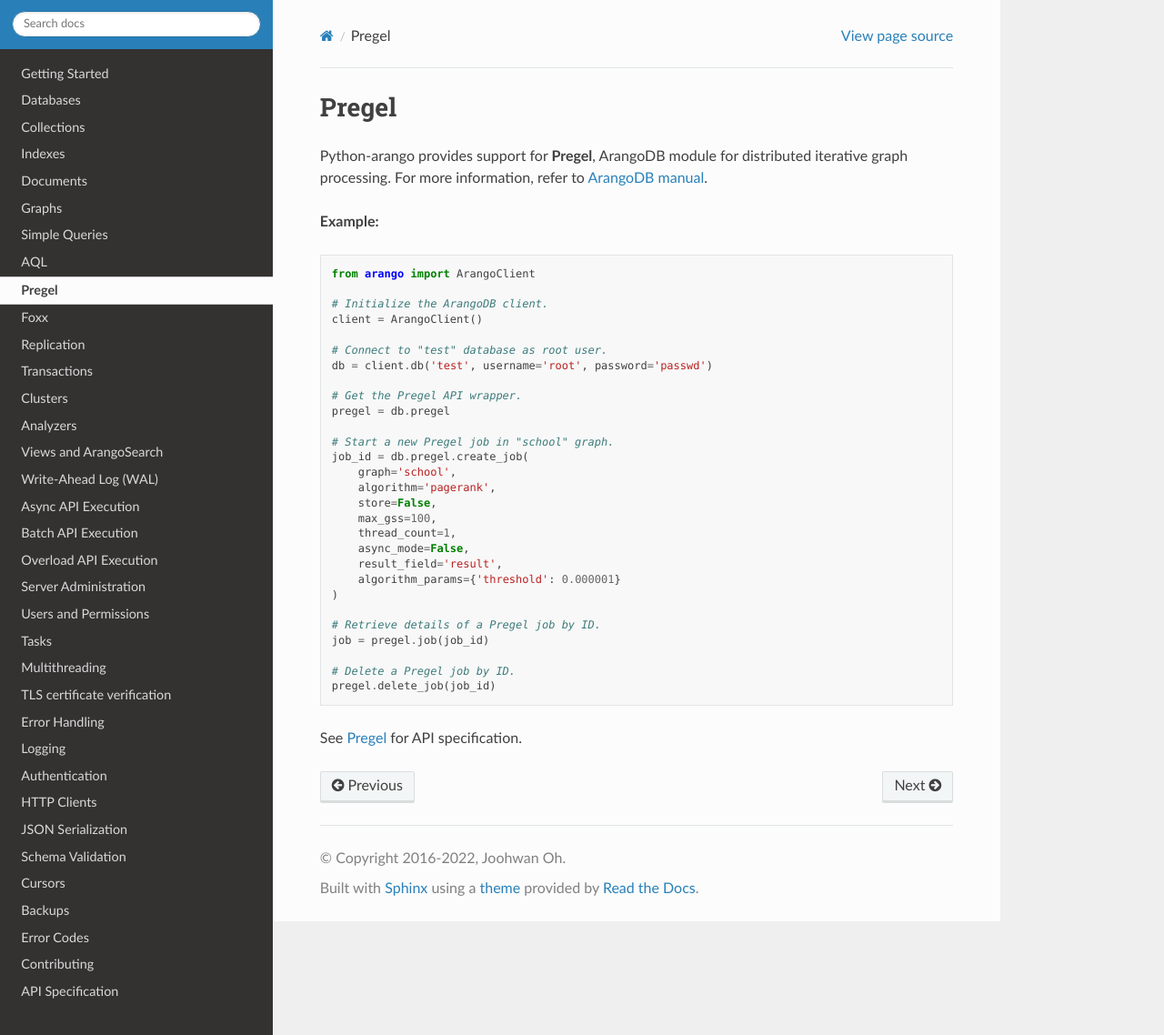
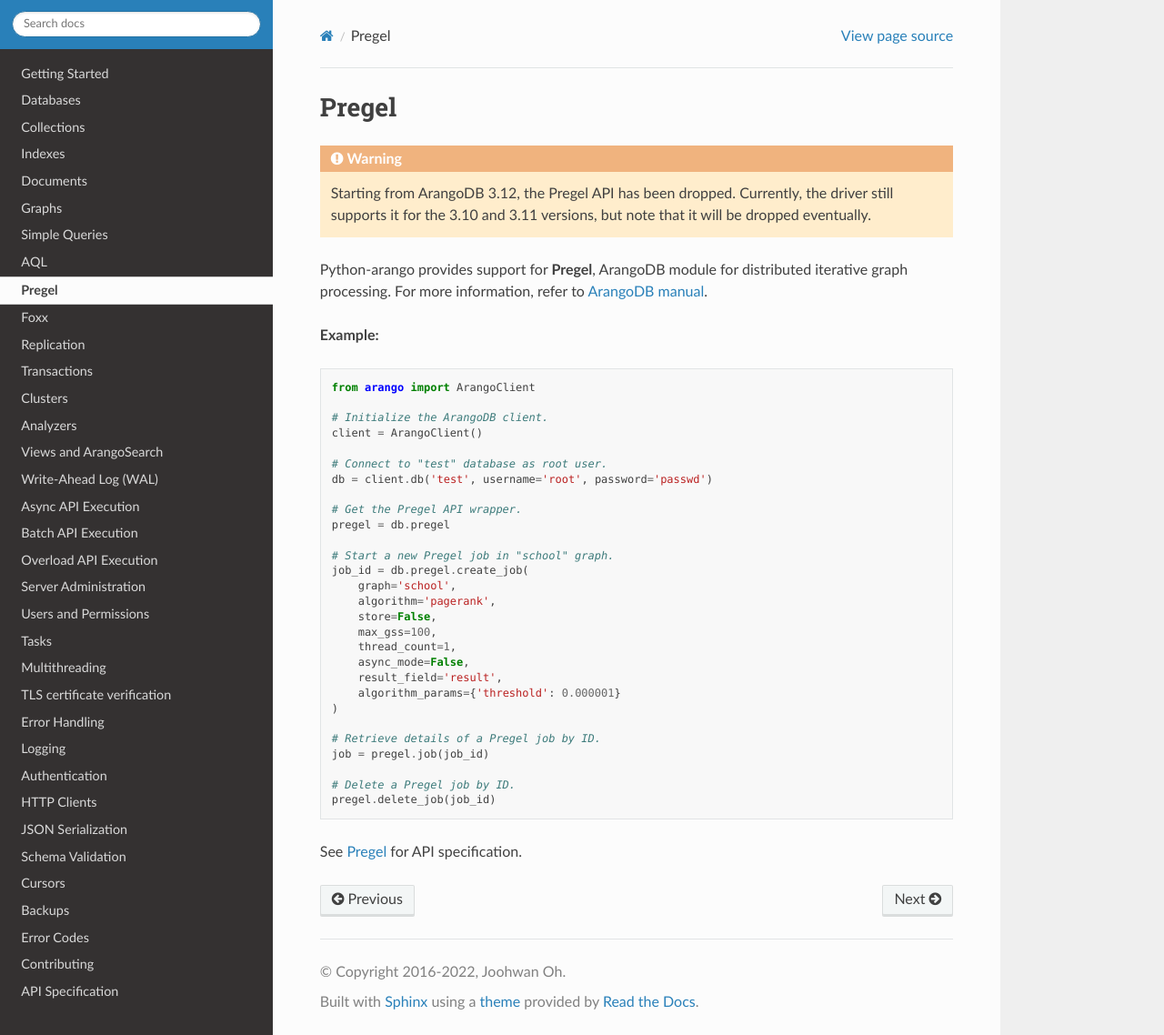
Before and after one commit to arangodb/python-arango, a Sphinx documentation site: the page built from docs/pregel.rst, in a window 1280 px wide and 1138 px high. Shown: the whole window at 91% size. Built offline with Sphinx 7.4.7 and the Read the Docs theme 2.0.0, drawn with Linux system fonts in a browser that asks for light colours.

Commit message:
Pregel is deprecated starting from 3.12

```diff
--- a/docs/pregel.rst
+++ b/docs/pregel.rst
@@ -1,5 +1,9 @@
 Pregel
 ------
+
+.. warning::
+    Starting from ArangoDB 3.12, the Pregel API has been dropped.
+    Currently, the driver still supports it for the 3.10 and 3.11 versions, but note that it will be dropped eventually.
 
 Python-arango provides support for **Pregel**, ArangoDB module for distributed
 iterative graph processing. For more information, refer to `ArangoDB manual`_.
```
Also changed, not shown: 1 other file.
